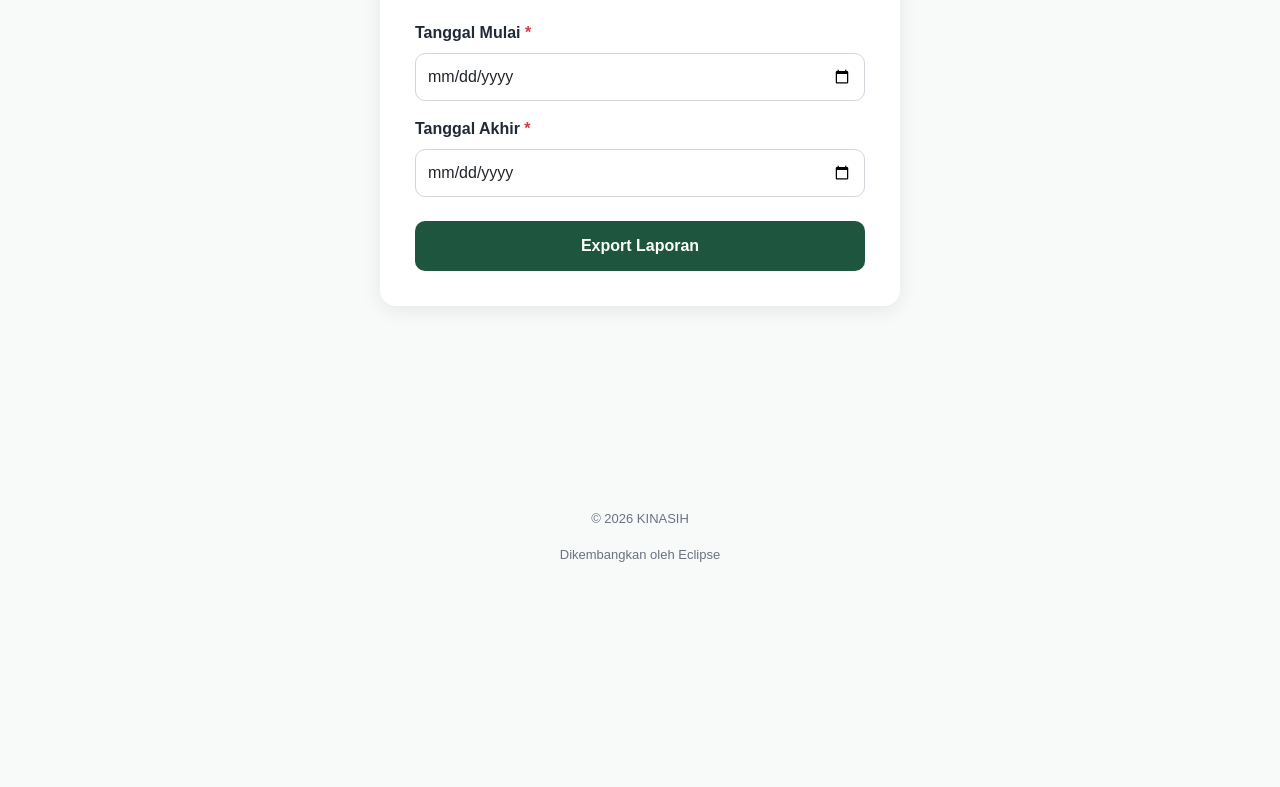
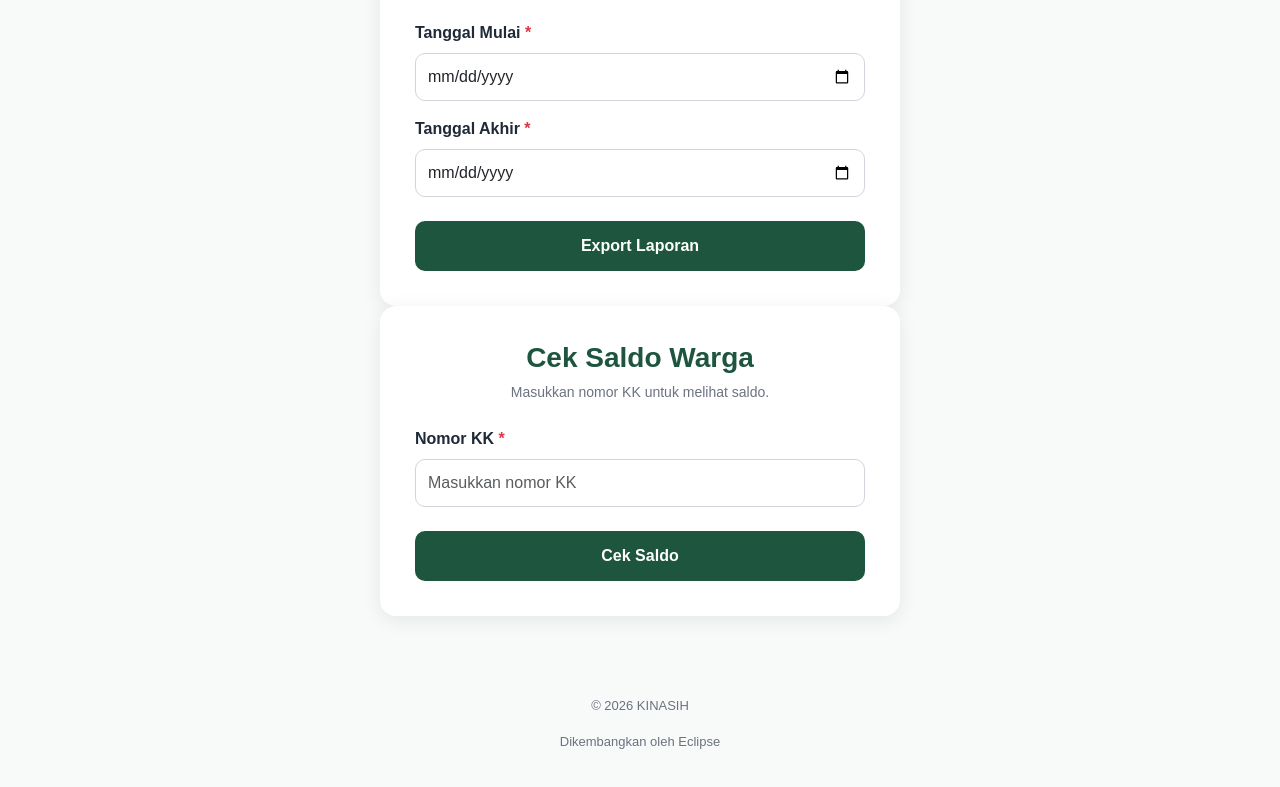
Before and after one commit to firmanreza789/KINASIH, a plain HTML site: page website/frontend/index.html in a window 1280 px wide. Shown: the part 247-1034 px from the top of the page. Before the commit the page ends 847 px from the top, so only its background shows below. Drawn offline with nearby package versions, Linux system fonts and the light colour scheme.

Commit message:
Update index.html

```diff
--- a/website/frontend/index.html
+++ b/website/frontend/index.html
@@ -8,7 +8,7 @@
 
     <title>Laporan Timbangan - KINASIH</title>
 
-        <link rel="icon" type="image/png" href="assets/logokinasih.png">
+    <link rel="icon" type="image/png" href="assets/logokinasih.png">
 
     <!-- Bootstrap layout dan komponen dasar -->
     <link
@@ -41,8 +41,10 @@
 
     <main class="main-content">
     <div class="container">
+
         <!-- Card laporan -->
         <div class="report-card">
+
         <!-- Judul -->
         <div class="text-center mb-4">
             <h2>Laporan Timbangan</h2>
@@ -80,6 +82,7 @@
 
             <div id="errorAkhir" class="error-message">⚠ Wajib diisi</div>
         </div>
+
         <div id="errorTanggal" class="error-message">
             ⚠ Tanggal mulai tidak boleh setelah tanggal akhir.
         </div>
@@ -99,6 +102,51 @@
                 -->
         <div id="status" class="status-message" aria-live="polite"></div>
         </div>
+
+
+        <!-- Card cek saldo -->
+
+        <div class="report-card balance-card">
+
+        <!-- Judul -->
+        <div class="text-center mb-4">
+            <h2>Cek Saldo Warga</h2>
+            <p class="description">
+                Masukkan nomor KK untuk melihat saldo.
+            </p>
+        </div>
+
+        <!-- Nomor KK -->
+        <div class="mb-4">
+            <label for="noKK" class="form-label">
+            Nomor KK <span class="required">*</span>
+            </label>
+
+            <input
+            type="text"
+            id="noKK"
+            class="form-control date-input"
+            placeholder="Masukkan nomor KK"
+            maxlength="16"
+            />
+
+            <div id="errorKK" class="error-message">
+            ⚠ Wajib diisi
+            </div>
+        </div>
+
+        <!-- TOMBOL CEK SALDO -->
+
+        <button type="button" id="btnCekSaldo" class="btn btn-export w-100">
+            Cek Saldo
+        </button>
+
+        <!-- HASIL SALDO -->
+
+        <div id="saldoResult" class="saldo-result"></div>
+
+        </div>
+
     </div>
     </main>
 
@@ -108,8 +156,10 @@
     <p>© 2026 KINASIH</p>
     <p>Dikembangkan oleh Eclipse</p>
     </footer>
+
     <!-- Library untuk membuat file Excel -->
     <script src="https://cdn.jsdelivr.net/npm/xlsx/dist/xlsx.full.min.js"></script>
+
     <!-- JavaScript -->
     <script src="js/script.js"></script>
     </body>
```
